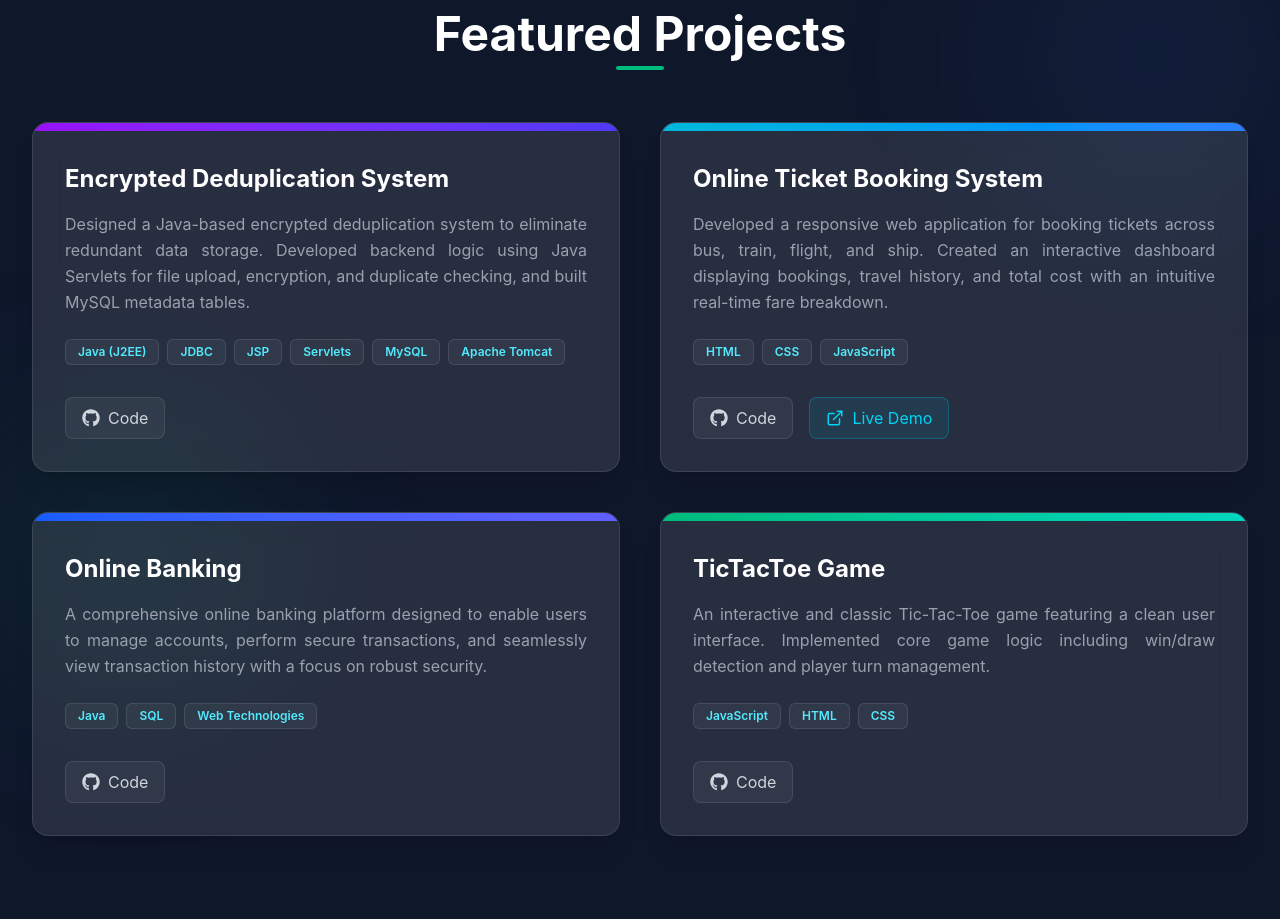
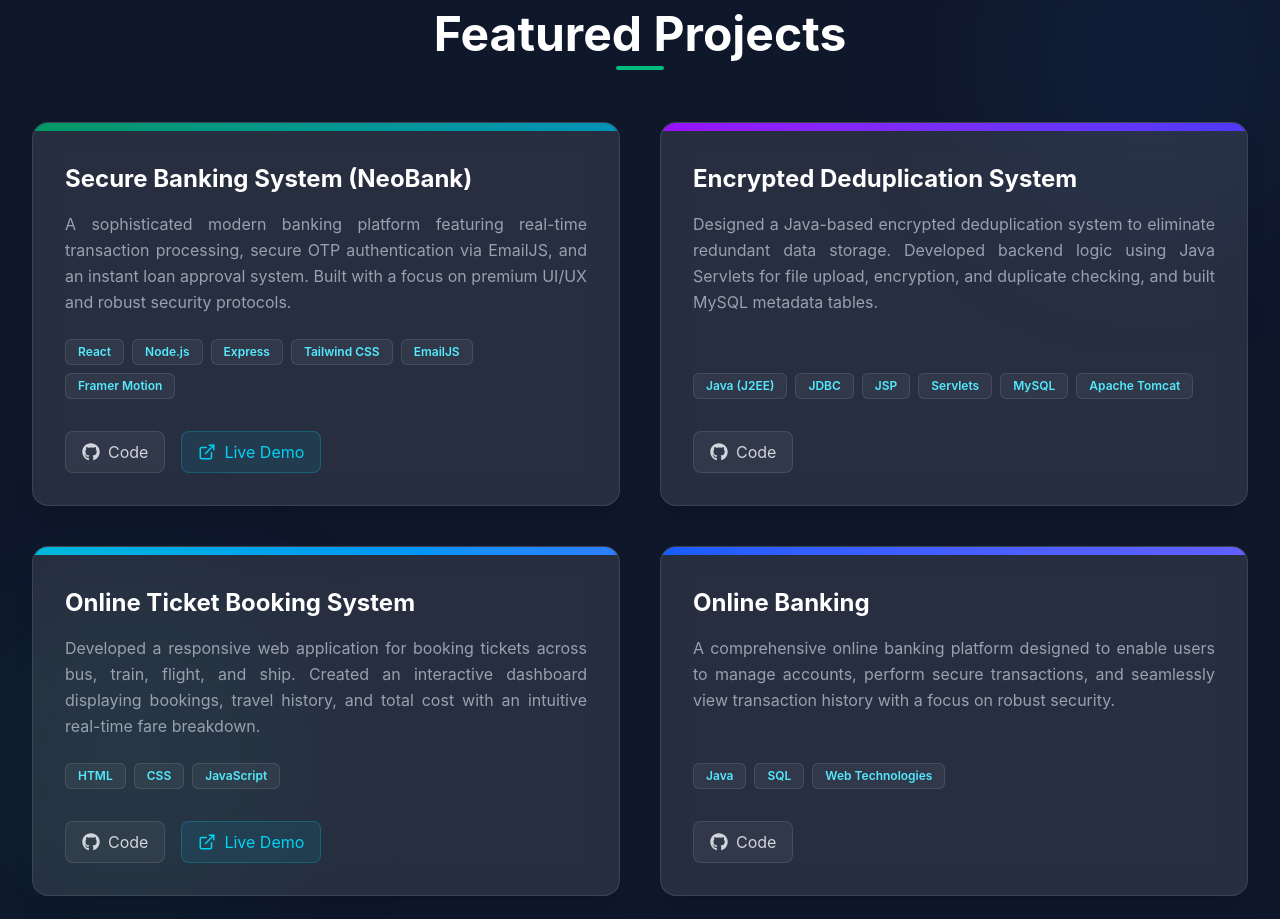
Before and after one commit to sridhar56556/My_Portfolio, a React (Vite) app: page / in a window 1280 px wide. Shown: the part 2540-3459 px from the top of the page. Built offline with nearby package versions, Linux system fonts and the light colour scheme.

Commit message:
Add Secure Banking System and update Ticket Booking live link

```diff
--- a/src/components/Projects.jsx
+++ b/src/components/Projects.jsx
@@ -5,6 +5,14 @@ import { FaGithub } from 'react-icons/fa';
 
 const Projects = () => {
   const projects = [
+    {
+      title: "Secure Banking System (NeoBank)",
+      description: "A sophisticated modern banking platform featuring real-time transaction processing, secure OTP authentication via EmailJS, and an instant loan approval system. Built with a focus on premium UI/UX and robust security protocols.",
+      technologies: ["React", "Node.js", "Express", "Tailwind CSS", "EmailJS", "Framer Motion"],
+      github: "https://github.com/sridhar56556/Secure-banking-system",
+      live: "https://secure-banking-system-nyv5.onrender.com/",
+      color: "from-emerald-600 to-cyan-600"
+    },
     {
       title: "Encrypted Deduplication System",
       description: "Designed a Java-based encrypted deduplication system to eliminate redundant data storage. Developed backend logic using Java Servlets for file upload, encryption, and duplicate checking, and built MySQL metadata tables.",
@@ -17,8 +25,8 @@ const Projects = () => {
       title: "Online Ticket Booking System",
       description: "Developed a responsive web application for booking tickets across bus, train, flight, and ship. Created an interactive dashboard displaying bookings, travel history, and total cost with an intuitive real-time fare breakdown.",
       technologies: ["HTML", "CSS", "JavaScript"],
-      github: "https://github.com/sridhar56556/ticket-booking",
-      live: "https://sridhar56556.github.io/ticket-booking/",
+      github: "https://github.com/sridhar56556/ticket-booking-system",
+      live: "https://sridhar56556.github.io/ticket-booking-system/",
       color: "from-cyan-500 to-blue-500"
     },
     {
```
